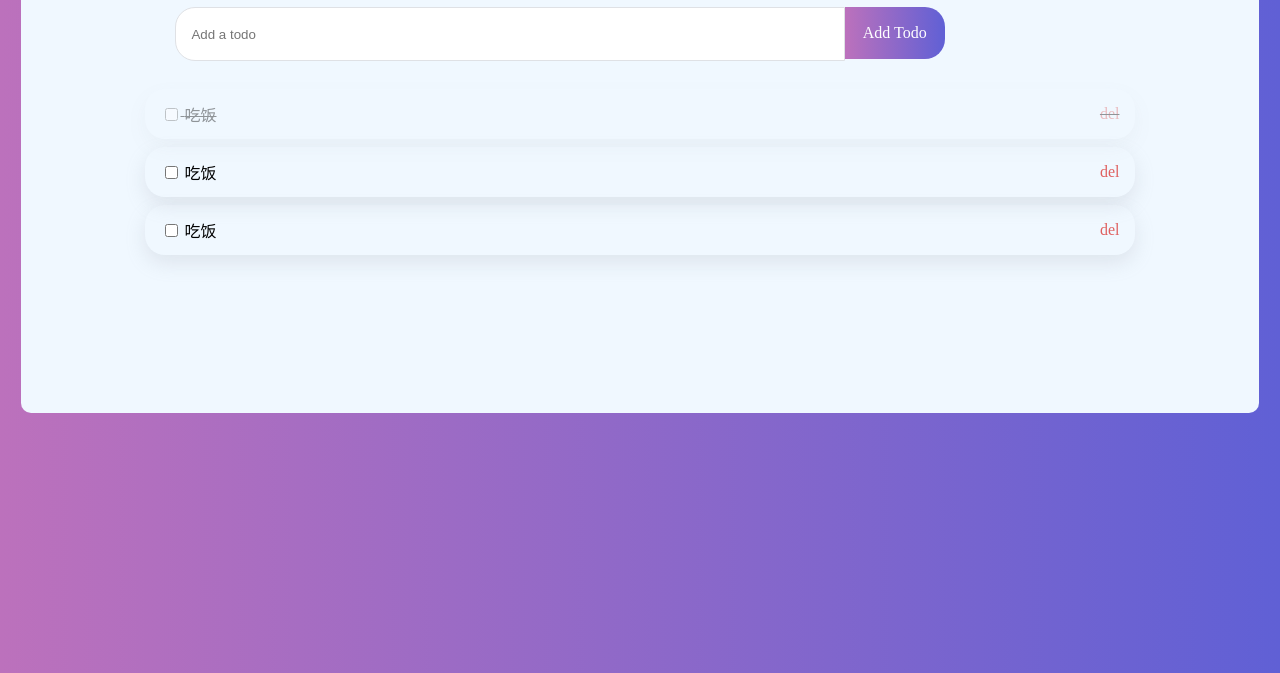
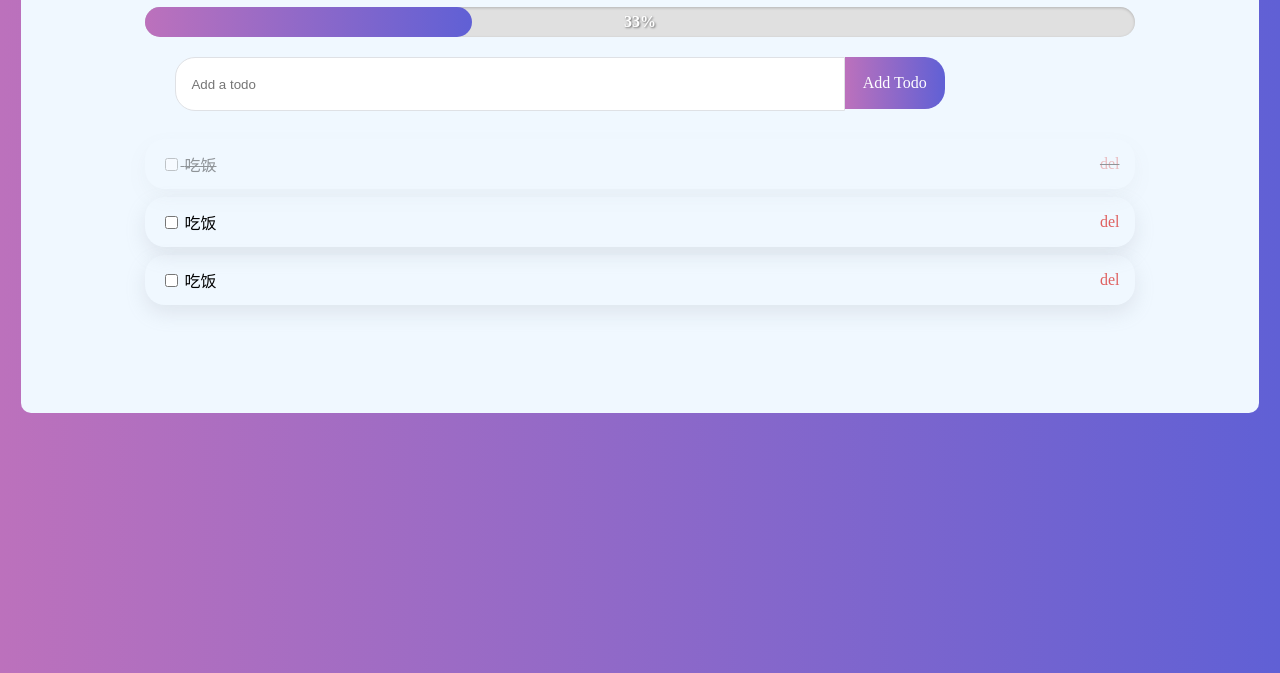
Before and after one commit to ww123w/first-webPage, a plain HTML site: page code.html in a window 1280 px wide. Shown: the part 127-800 px from the top of the page. Drawn offline with Linux system fonts and the light colour scheme.

Commit message:
增加进度条

```diff
--- a/code.html
+++ b/code.html
@@ -9,6 +9,11 @@
 <body>
     <div class="todo-app">
         <div class="title">latte的Todo App</div>
+
+        <div class="progress-container">
+            <div class="progress-bar"></div>
+            <span class="progress-text">0%</span>
+        </div>
 
         <div class="todo-from">
             <input class="todo-input" type="text" placeholder="Add a todo">
--- a/script.js
+++ b/script.js
@@ -1,12 +1,45 @@
 const todoInput = document.querySelector('.todo-input');
 const addButton = document.querySelector('.button');
 const todoList = document.querySelector('.todo-list');
+
+// 新增！找到进度条和百分比文本的“遥控器”
+const progressBar = document.querySelector('.progress-bar');
+const progressText = document.querySelector('.progress-text');
+
+
+function updateProgress() {
+    // 1. 获取所有待办事项的数量
+    const totalTodos = document.querySelectorAll('.item').length;
+    // 2. 获取所有已完成事项的数量 (class包含 'completed' 的)
+    const completedTodos = document.querySelectorAll('.item.completed').length;
+
+    // 3. 计算完成百分比
+    //    为了避免除以0的错误，先判断总数是否大于0
+    const progressPercentage = totalTodos > 0 ? (completedTodos / totalTodos) * 100 : 0;
+
+    // 4. 更新进度条的宽度
+    //    使用toFixed(0)来四舍五入到整数
+    progressBar.style.width = `${progressPercentage.toFixed(0)}%`;
+
+    // 5. 更新百分比文本内容
+    progressText.textContent = `${progressPercentage.toFixed(0)}%`;
+}
+
+// 页面加载时，立即执行一次，以计算初始状态
+document.addEventListener('DOMContentLoaded', updateProgress);
 
 addButton.addEventListener('click', function ()
     {
         addTodo();
     }
 );//'click'：第一个参数是事件的类型。这是一个字符串，告诉耳朵要听什么声音。这里是 'click'（点击事件）。其他还有 'mouseover' (鼠标悬停), 'keydown' (键盘按下) 等。
+
+// 增加一个：按回车键也能添加
+todoInput.addEventListener('keydown', function (event) {
+    if (event.key === 'Enter') {
+        addTodo();
+    }
+});
 
 function addTodo()
 {
@@ -31,6 +64,8 @@ function addTodo()
     //'beforeend' 的意思是“在元素的内部，但在所有现有子元素的后面”。就像是在购物清单的末尾再加一项
 
     todoInput.value = '';
+
+    updateProgress(); // 添加新任务后，更新进度！
 }
 
 //删除事项
@@ -38,6 +73,7 @@ todoList.addEventListener('click', function (event) {
     if (event.target.classList.contains('del')) {
         const itemToDelete = event.target.closest('.item');
         itemToDelete.remove();
+        updateProgress();
     }
 
     if (event.target.type === 'checkbox') {
@@ -46,5 +82,6 @@ todoList.addEventListener('click', function (event) {
         //它会检查 itemToToggle 元素的 class 列表：
         // 如果没有 'completed' 这个 class，它就加上。
         // 如果已经有 'completed' 这个 class，它就去掉。
+        updateProgress();
     }
 });
--- a/style.css
+++ b/style.css
@@ -81,3 +81,40 @@ body{
     text-decoration: line-through;
     opacity: 0.4;
 }
+
+
+
+/* === 进度条样式 === */
+.progress-container {
+    width: 80%;
+    margin: 20px auto; /* 让它和下面的输入框对齐 */
+    background-color: #e0e0e0;
+    border-radius: 20px;
+    position: relative; /* 这是为了让百分比文本能相对于它定位 */
+    height: 30px;
+    box-shadow: inset 0 1px 3px rgba(0,0,0,0.2); /* 加一点内阴影，更有质感 */
+}
+
+.progress-bar {
+    width: 0%; /* 初始宽度为0 */
+    height: 100%;
+    background: linear-gradient(
+        to right,
+        rgb(188, 113, 188),
+        rgb(96, 96, 213)
+    );
+    border-radius: 20px;
+    /* 关键！这就是丝滑的秘诀！ */
+    /* 当width属性变化时，用0.5秒的时间平滑过渡 */
+    transition: width 0.5s ease-in-out;
+}
+
+.progress-text {
+    position: absolute; /* 让文本脱离文档流，浮在进度条上 */
+    top: 50%;
+    left: 50%;
+    transform: translate(-50%, -50%); /* 水平垂直居中 */
+    color: white;
+    font-weight: bold;
+    text-shadow: 1px 1px 2px rgba(0,0,0,0.5); /* 给文字加点阴影，更清晰 */
+}
```
